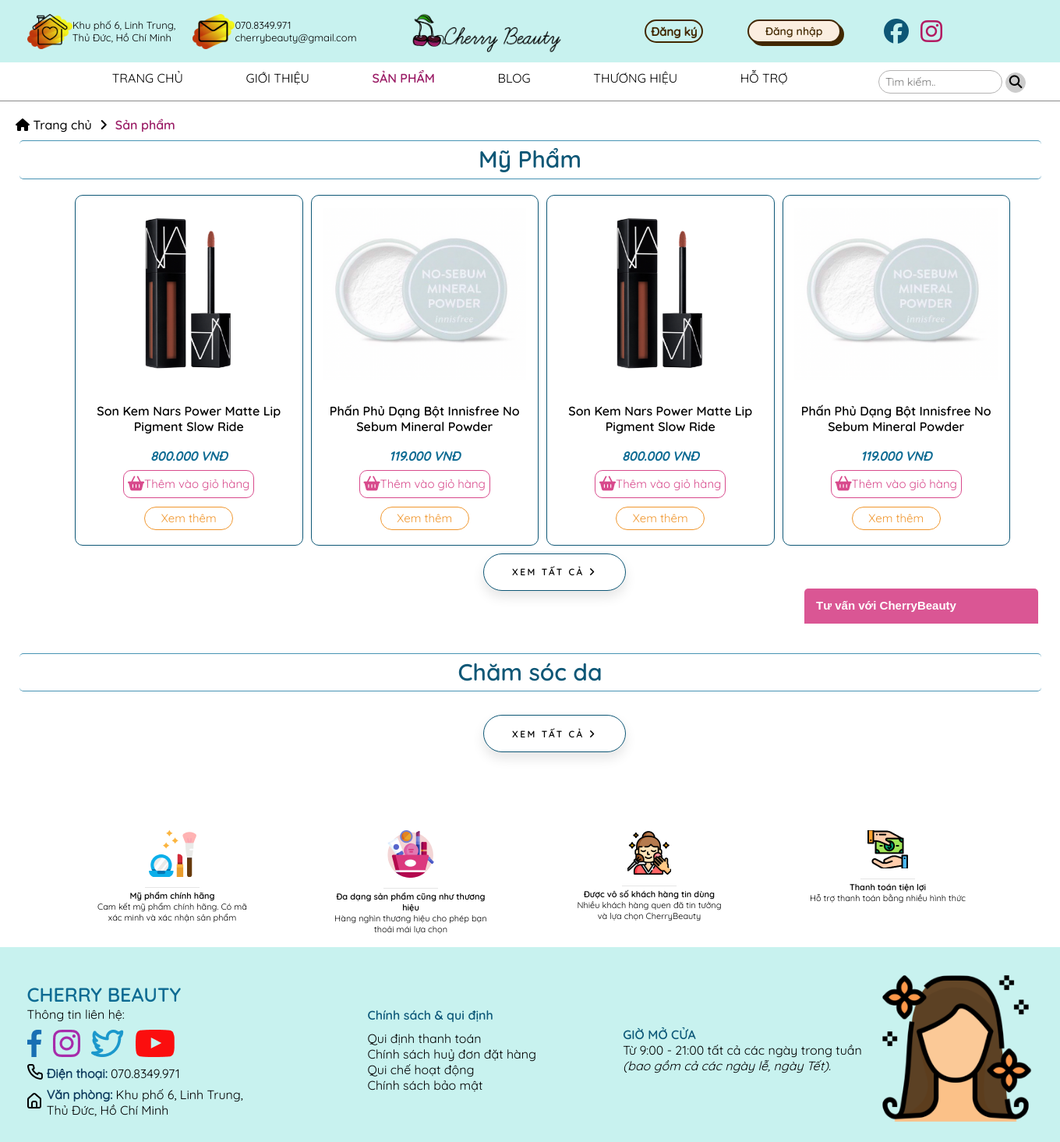
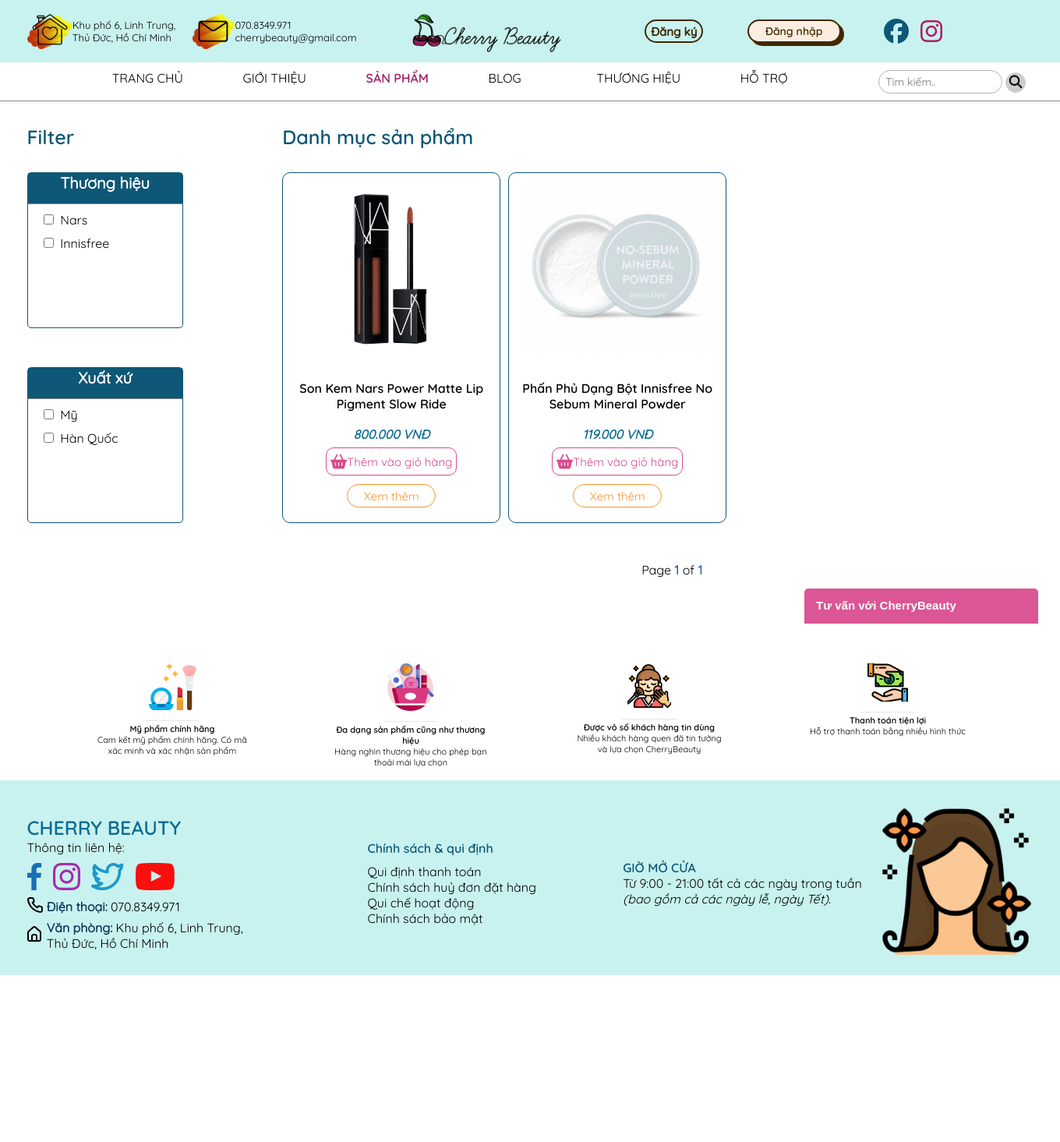
Before and after one commit to Tienri291/IE221-Nhom-13-, a Django app: page /makeup/ in a window 1360 px wide. Shown: the whole page at 78% size. After the commit the page ends 1251 px from the top, so only its background shows below. Run offline with Django 3.2, Linux system fonts and the light colour scheme; data comes from the database, SQL or seed files in the repository; parts of the project's set-up code (start-up, migrations or seed data) failed here and were passed over; some libraries are stand-ins or nearby versions.

Commit message:
update product_list

```diff
--- a/CherryBeauty/static/css/base.css
+++ b/CherryBeauty/static/css/base.css
@@ -26,7 +26,7 @@
     display: none;
     position: absolute;
     background-color:#c0e2f1;
-    min-width: max-content;
+    min-width: 150px;
     box-shadow: 0px 8px 16px 0px rgba(0,0,0,0.2);
     z-index: 1;
     border-radius: 5px;
--- /dev/null
+++ b/CherryBeauty/static/css/product_list.css
@@ -0,0 +1,171 @@
+.product{
+    color: #9A1B65;
+    font-family: quicksan-bold;
+}
+main{
+    margin-top: 150px;
+    margin-bottom: 100px;
+
+}
+h1{
+    font-family: quicksan-bold;
+    font-size: 25px;
+    color: #0E5776;
+    margin-bottom: 30px;
+}
+h2{
+    font-size: 20px;
+}
+.list{
+    width: 1000px;
+    right: 10px;
+}
+.item-list{
+    display: flex;
+    gap: 10px;
+    margin-bottom: 50px;
+}
+.sanpham{
+    border-radius: 10px;
+    display: grid;
+    grid-template-rows: 60% 15% 5% 10% 10%;
+    justify-content: center;
+    align-items: center;
+    text-align: center;
+    justify-items: center;
+    gap:5px;
+    height:max-content;
+    min-height: 420px;
+}
+.item{
+    width: 280px;
+    height: 450px;
+    border: 0.5px solid #0E5776;
+    border-radius: 10px;
+}
+.more{
+    font-family: quicksan;
+    text-decoration: none;
+    border: 1px solid #F0962D;
+	border-radius: 15px;
+	width: 114px;
+	height: 30px;
+	background-color: white;
+    color: #F0962D;
+    font-size: 15px;
+    cursor: pointer;
+}
+.more:hover,.more:active{
+    color: black;
+    border: 1px solid #F8B260;
+    background-color:#F8B260;
+}
+.pricediv{
+    height: 25px;
+}
+.price{
+    font-weight:bolder;
+    color: #0E6B93;
+    height: 95%;
+    align-content: center;
+}
+.divtitle{
+    height: 50px;
+    display:flex;
+    align-items: center;
+}
+.title{
+    font-family: quicksan-bold;
+    height: 90%;
+    align-items: center;
+}
+.sp_img{
+    width: 90%;
+    max-height: 95%;
+
+}
+.sp_img img{
+    max-height: 220px;
+    width: auto;
+    justify-content: flex-end;
+}
+
+.addcartdiv,.morediv{
+    height: 40px;
+}
+.addcart{
+    font-family: quicksan;
+    text-decoration: none;
+    border: 1px solid #D84A8C;
+	border-radius: 10px;
+	width: max-content;
+	height: 90%;
+	color: #D84A8C;
+    background-color: white;
+    font-size: 15px;
+    cursor: pointer;
+    padding-left: 5px;
+    padding-right: 5px;
+}
+
+.addcart:hover, .addcart:active{
+    color: white;
+    background-color: #D84A8C;
+}
+
+.showall{
+    font-family: quicksan-bold;
+    padding: 1.3em 3em;
+    font-size: 12px;
+    text-transform: uppercase;
+    letter-spacing: 2.5px;
+    font-weight: 500;
+    color: #000;
+    background-color: #fff;
+    border: 1px solid #0E5776;
+    border-radius: 45px;
+    box-shadow: 0px 8px 15px rgba(0, 0, 0, 0.1);
+    transition: all 0.3s ease 0s;
+    cursor: pointer;
+    outline: none;
+    margin-left: 45%;
+    margin-top: 10px;
+}
+
+.showall:hover{
+    background-color: #15678a;
+    box-shadow: 0px 15px 20px rgba(46, 147, 229, 0.4);
+    color: #fff;
+    transform: translateY(-7px);
+}
+
+.showall:active {
+    transform: translateY(-1px);
+}
+
+.filter li{
+    list-style-type: none;
+    margin-bottom: 10px;
+}
+
+.brandbox,.nationbox{
+    width: 200px;
+    height: max-content;
+    min-height: 200px;
+    border: 0.5px solid #0E5776;
+    border-radius: 5px;
+    margin-bottom: 50px;
+}
+
+.boxtitle{
+    border-bottom: 0.5px solid rgb(138, 138, 138);
+    height: 40px;
+    text-align: center;
+    background-color: #0E5776;
+    color: white;
+}
+
+.brand,.nation{
+    padding-left: 20px;
+    padding-top: 10px;
+}
--- a/CherryBeauty/templates/makeup_list.html
+++ b/CherryBeauty/templates/makeup_list.html
@@ -2,24 +2,94 @@
 
 {% load static %}
 
-{% block title%}CherryBeauty{% endblock %}
+{% block title%}CherryBeauty | Sản phẩm{% endblock %}
 {% block linkcss%}
-<link rel="stylesheet" href="{% static "css/home.css" %}" type="text/css">
+<link rel="stylesheet" href="{% static "css/product_list.css" %}" type="text/css">
 {% endblock %}
 
 {% block banner%}
-<div class="section-1">
-    <div class="container-fluid">
-        <img src="{% static "img/img_banner/banner_home.jpg" %}" width="100%" height="100%">
+{% endblock %}
+
+{% block main%}
+<div class = "container-lg">
+<div class = "row align-item-star">
+<div class = "col-3">
+<div class ="filter">
+    <h1> Filter </h1>
+    <div class="brandbox">
+        <div class="boxtitle">
+            <h2> Thương hiệu </h2>
+        </div>
+        <div class = "brand">
+            {% for brand in brands%}
+                <li>
+                    <input type="checkbox" />&nbsp; {{brand.brand__title}}
+                </li>
+            {% endfor %}
+        </div>
     </div>
+    <div class ="nationbox">
+        <div class="boxtitle">
+        <h2> Xuất xứ </h2>
+        </div>
+        <div class = "nation">
+            {% for nation in nations%}
+                <li>
+                    <input type="checkbox" />&nbsp; {{nation.nation__title}}
+                </li>
+            {% endfor %}
+        </div>
+    </div>
+</div>
+</div>
+<div class = "col-9">
+<div class ="list">
+    <h1> Danh mục sản phẩm </h1>
+    <div class ="item-list">
+    {% for makeup in makeups%}
+    <div class="item">
+    <div class ="sanpham">
+        <div class="sp_img">
+            {% if makeup.product_img %}
+              <img src="{{ makeup.product_img.url }}"/>
+            {% endif %}
+        </div>
+        <div class="divtitle">
+            <p class="title">{{makeup.title}}</p>
+        </div>
+        <div class="pricediv">
+            <p class="price"><em>{{makeup.price}} VNĐ</em></p>
+        </div>
+        <div class="addcartdiv">
+            <button class="addcart"><i class="fa-solid fa-basket-shopping fa-lg"></i>Thêm vào giỏ hàng</button>
+        </div>
+        <div class="morediv">
+            <button class="more" onclick="window.location='{% url 'item_detail' makeup.slug %}'"> Xem thêm </button>
+        </div>
+    </div>
+    </div>
+    {% endfor %}
+    </div>
+    <div class = "row justify-center">
+        <div class = "pagenum">
+            {% if makeups.has_previous %}
+            <!--<a href = "?page=1"> &laquo First</a>-->
+             <button class = "pre_button" onclick="window.location='?page={{posts.previous_page_number}}'"><i class="fa-solid fa-angles-left"></i></button>
+            {% endif %}
+
+            Page <strong style="color: #266DB6"> {{makeups.number}} </strong> of <strong style="color: #266DB6"> {{makeups.paginator.num_pages}} </strong>
+
+            {% if makeups.has_next %}
+                <button class = "next_button" onclick="window.location='?page={{posts.next_page_number}}'"><i class="fa-solid fa-angles-right"></i></button>
+            <!--<a href = "?page={{posts.paginator.num_pages}}"> &laquo last</a>-->
+            {% endif %}
+        </div>
+    </div>
+</div>
+</div>
+</div>
 </div>
 {% endblock %}
 
-{% block main%}
-
+{% block linkjs %}
 {% endblock %}
-
-{% block linkjs %}
-<script src="jquery.min.js"></script>
-<script src="owlcarousel/owl.carousel.min.js"></script>
-{% endblock %}
--- a/CherryBeauty/urls.py
+++ b/CherryBeauty/urls.py
@@ -12,6 +12,7 @@
     path('blog/',views.blog_page, name="blog"),
     path('product/',views.product_page, name ="product"),
     path('makeup/',views.makeuppage, name ="makeup"),
+    path('skincare/',views.skincarepage, name ="skincare"),
     path('brand/',views.brand,name="brand"),
     path('<slug:slug>/',views.item_detail,name="item_detail"),
     path('<slug:slug>/',views.article_detail ,name="article_detail"),
--- a/CherryBeauty/views.py
+++ b/CherryBeauty/views.py
@@ -83,9 +83,33 @@
     return render(request,'item_detail.html',{'item':item})
 
 def makeuppage(request):
+    p = Paginator(Product.objects.filter(collection = 1),10)
+    page = request.GET.get('page')
+    makeups = p.get_page(page)
+
     makeup_list = Product.objects.filter(collection = 1)
-    return render(request,'product.html',{'makeup_list': makeup_list})
+    brands = Product.objects.distinct().values('brand__title')
+    nations = Product.objects.distinct().values('nation__title')
+    return render(request, 'makeup_list.html',
+    {   'makeup_list': makeup_list ,
+        'makeups': makeups,
+        'brands': brands,
+        'nations': nations
+    })
 
+def skincarepage(request):
+    p = Paginator(Product.objects.filter(collection = 2),10)
+    page = request.GET.get('page')
+    makeups = p.get_page(page)
 
+    makeup_list = Product.objects.filter(collection = 2)
+    brands = Product.objects.distinct().values('brand__title')
+    nations = Product.objects.distinct().values('nation__title')
+    return render(request, 'skincare_list.html',
+    {   'makeup_list': makeup_list ,
+        'makeups': makeups,
+        'brands': brands,
+        'nations': nations
+    })
 
 #@login_required(login_url="login")
```
Also changed, not shown: CherryBeauty/templates/skincare_list.html (+95 -0 lines), CherryBeauty/static/css/makeup_list.css (deleted), CherryBeauty/templates/blog.html (indentation only).
